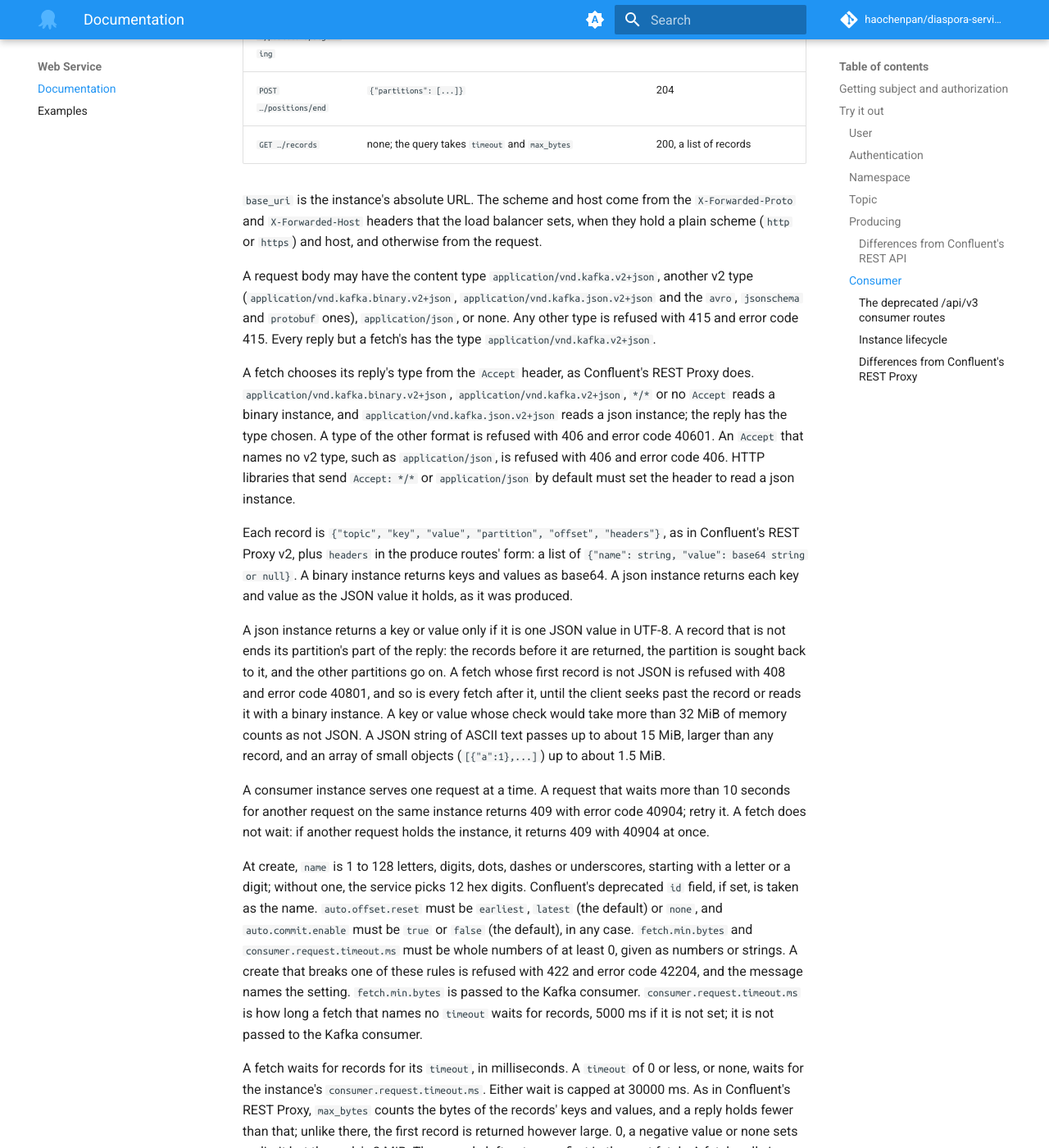
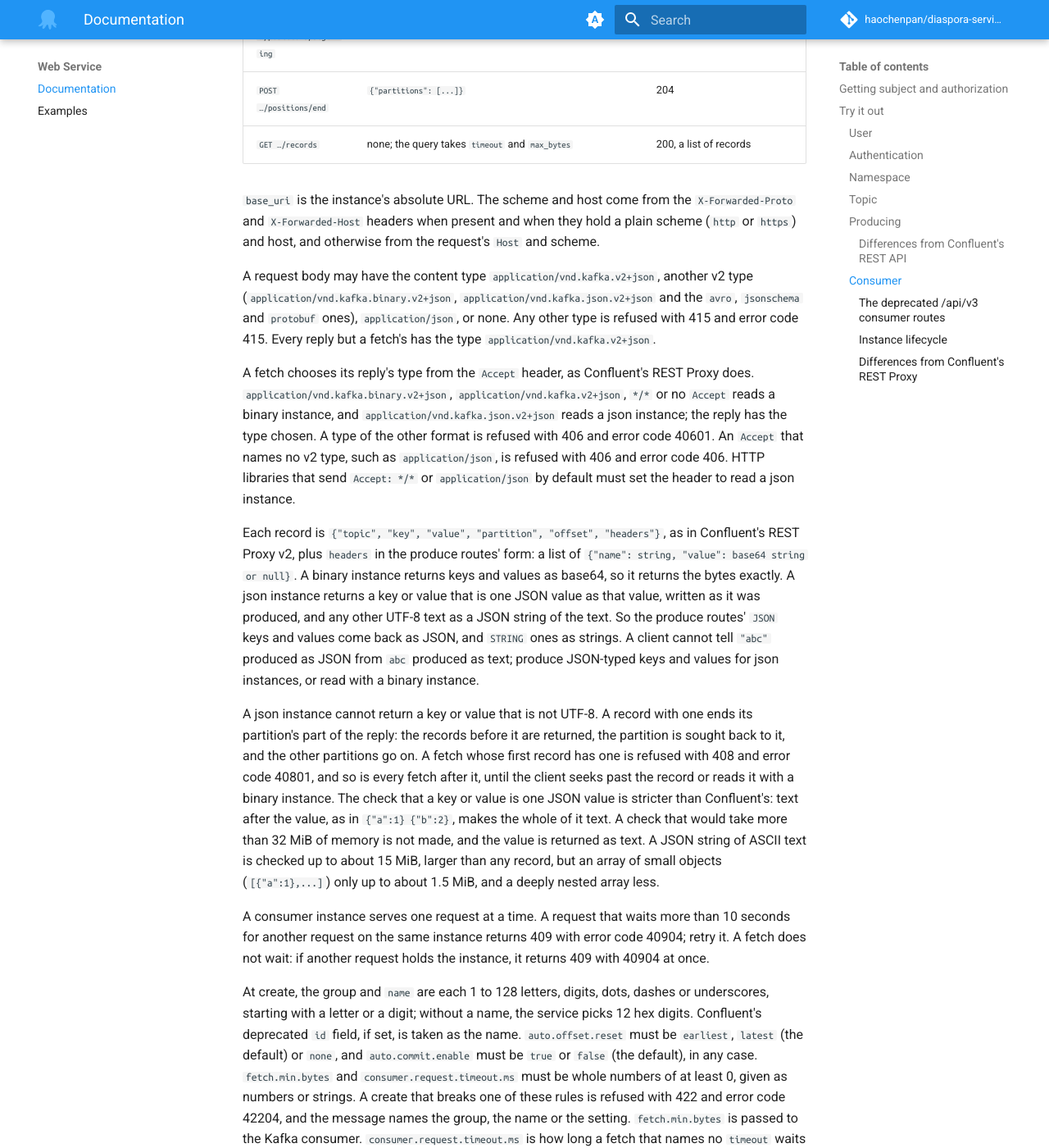
Before and after one commit to haochenpan/diaspora-service, an MkDocs documentation site: the page built from docs/web/api.md, in a window 1280 px wide and 1400 px high, scrolled down 9640 px. Shown: the whole window at 82% size. Built offline with MkDocs 1.6.1 and Material for MkDocs 9.7.7, drawn with Linux system fonts in a browser that asks for light colours; comment, search, counter and statistics services are not loaded; the version menu is left out; some of the changed text lies outside the part shown.

Commit message:
Document text on json instances, commits at close and the changes for old clients
- A json instance returns UTF-8 text that is not JSON as a string, and
  only bytes that are not UTF-8 get 408. The differences from Confluent
  list this, the stricter JSON check (text after a value, values too
  costly to check) and the rule for group names.
- The lifecycle section lists every time an auto-commit instance
  commits, and says that an idle instance stays in its group until it
  is closed.
- A list says what clients of the earlier routes must change: 415 for
  other content types, 422 for names the earlier routes took, an
  absolute base_uri, the Accept a json fetch needs, and the new bodies.
- base_uri uses X-Forwarded-Host when present.

Co-Authored-By: Claude Opus 5.5 <noreply@anthropic.com>

```diff
--- a/docs/web/api.md
+++ b/docs/web/api.md
@@ -272,19 +272,19 @@ In this table, `…` stands for `/api/v2/consumers/{group}/instances/{instance}`
 | `POST …/positions/end` | `{"partitions": [...]}` | 204 |
 | `GET …/records` | none; the query takes `timeout` and `max_bytes` | 200, a list of records |
 
-`base_uri` is the instance's absolute URL. The scheme and host come from the `X-Forwarded-Proto` and `X-Forwarded-Host` headers that the load balancer sets, when they hold a plain scheme (`http` or `https`) and host, and otherwise from the request.
+`base_uri` is the instance's absolute URL. The scheme and host come from the `X-Forwarded-Proto` and `X-Forwarded-Host` headers when present and when they hold a plain scheme (`http` or `https`) and host, and otherwise from the request's `Host` and scheme.
 
 A request body may have the content type `application/vnd.kafka.v2+json`, another v2 type (`application/vnd.kafka.binary.v2+json`, `application/vnd.kafka.json.v2+json` and the `avro`, `jsonschema` and `protobuf` ones), `application/json`, or none. Any other type is refused with 415 and error code 415. Every reply but a fetch's has the type `application/vnd.kafka.v2+json`.
 
 A fetch chooses its reply's type from the `Accept` header, as Confluent's REST Proxy does. `application/vnd.kafka.binary.v2+json`, `application/vnd.kafka.v2+json`, `*/*` or no `Accept` reads a binary instance, and `application/vnd.kafka.json.v2+json` reads a json instance; the reply has the type chosen. A type of the other format is refused with 406 and error code 40601. An `Accept` that names no v2 type, such as `application/json`, is refused with 406 and error code 406. HTTP libraries that send `Accept: */*` or `application/json` by default must set the header to read a json instance.
 
-Each record is `{"topic", "key", "value", "partition", "offset", "headers"}`, as in Confluent's REST Proxy v2, plus `headers` in the produce routes' form: a list of `{"name": string, "value": base64 string or null}`. A binary instance returns keys and values as base64. A json instance returns each key and value as the JSON value it holds, as it was produced.
+Each record is `{"topic", "key", "value", "partition", "offset", "headers"}`, as in Confluent's REST Proxy v2, plus `headers` in the produce routes' form: a list of `{"name": string, "value": base64 string or null}`. A binary instance returns keys and values as base64, so it returns the bytes exactly. A json instance returns a key or value that is one JSON value as that value, written as it was produced, and any other UTF-8 text as a JSON string of the text. So the produce routes' `JSON` keys and values come back as JSON, and `STRING` ones as strings. A client cannot tell `"abc"` produced as JSON from `abc` produced as text; produce JSON-typed keys and values for json instances, or read with a binary instance.
 
-A json instance returns a key or value only if it is one JSON value in UTF-8. A record that is not ends its partition's part of the reply: the records before it are returned, the partition is sought back to it, and the other partitions go on. A fetch whose first record is not JSON is refused with 408 and error code 40801, and so is every fetch after it, until the client seeks past the record or reads it with a binary instance. A key or value whose check would take more than 32 MiB of memory counts as not JSON. A JSON string of ASCII text passes up to about 15 MiB, larger than any record, and an array of small objects (`[{"a":1},...]`) up to about 1.5 MiB.
+A json instance cannot return a key or value that is not UTF-8. A record with one ends its partition's part of the reply: the records before it are returned, the partition is sought back to it, and the other partitions go on. A fetch whose first record has one is refused with 408 and error code 40801, and so is every fetch after it, until the client seeks past the record or reads it with a binary instance. The check that a key or value is one JSON value is stricter than Confluent's: text after the value, as in `{"a":1} {"b":2}`, makes the whole of it text. A check that would take more than 32 MiB of memory is not made, and the value is returned as text. A JSON string of ASCII text is checked up to about 15 MiB, larger than any record, but an array of small objects (`[{"a":1},...]`) only up to about 1.5 MiB, and a deeply nested array less.
 
 A consumer instance serves one request at a time. A request that waits more than 10 seconds for another request on the same instance returns 409 with error code 40904; retry it. A fetch does not wait: if another request holds the instance, it returns 409 with 40904 at once.
 
-At create, `name` is 1 to 128 letters, digits, dots, dashes or underscores, starting with a letter or a digit; without one, the service picks 12 hex digits. Confluent's deprecated `id` field, if set, is taken as the name. `auto.offset.reset` must be `earliest`, `latest` (the default) or `none`, and `auto.commit.enable` must be `true` or `false` (the default), in any case. `fetch.min.bytes` and `consumer.request.timeout.ms` must be whole numbers of at least 0, given as numbers or strings. A create that breaks one of these rules is refused with 422 and error code 42204, and the message names the setting. `fetch.min.bytes` is passed to the Kafka consumer. `consumer.request.timeout.ms` is how long a fetch that names no `timeout` waits for records, 5000 ms if it is not set; it is not passed to the Kafka consumer.
+At create, the group and `name` are each 1 to 128 letters, digits, dots, dashes or underscores, starting with a letter or a digit; without a name, the service picks 12 hex digits. Confluent's deprecated `id` field, if set, is taken as the name. `auto.offset.reset` must be `earliest`, `latest` (the default) or `none`, and `auto.commit.enable` must be `true` or `false` (the default), in any case. `fetch.min.bytes` and `consumer.request.timeout.ms` must be whole numbers of at least 0, given as numbers or strings. A create that breaks one of these rules is refused with 422 and error code 42204, and the message names the group, the name or the setting. `fetch.min.bytes` is passed to the Kafka consumer. `consumer.request.timeout.ms` is how long a fetch that names no `timeout` waits for records, 5000 ms if it is not set; it is not passed to the Kafka consumer.
 
 A fetch waits for records for its `timeout`, in milliseconds. A `timeout` of 0 or less, or none, waits for the instance's `consumer.request.timeout.ms`. Either wait is capped at 30000 ms. As in Confluent's REST Proxy, `max_bytes` counts the bytes of the records' keys and values, and a reply holds fewer than that; unlike there, the first record is returned however large. 0, a negative value or none sets no limit but the reply's 2 MiB. The records left out come first in the next fetch. A fetch polls in turns of at most half a second (see the limits below), and its turns and its waits for a turn together take no longer than its `timeout`. It returns as soon as a turn finds records, and returns `[]` if none did.
 
@@ -298,11 +298,26 @@ Every topic has one partition, 0, and a request that names another partition is
 
 The consumer routes of earlier versions, under `/api/v3/{namespace}/consumers`, remain as deprecated aliases of the v2 routes, with the namespace in the path. They take the same bodies and give the same replies, and a create through them returns a `base_uri` under `/api/v3`. Their replies carry the header `Deprecation: @1792972800` (RFC 9745: deprecated since 26 October 2026), and the OpenAPI document marks them deprecated. An instance is the same instance through either prefix. A later version removes the aliases, so clients should move to `/api/v2/consumers`.
 
+Clients of the earlier routes see these changes:
+
+- A request body with a content type other than a v2 type or `application/json` is refused with 415. `curl -d` without `-H "Content-Type: ..."` sends `application/x-www-form-urlencoded`, so it is refused.
+- A create with a group or name that breaks the rule above is refused with 422, including an empty name, which the earlier routes took.
+- `base_uri` is an absolute URL. A client that built an instance's URL as the host followed by `base_uri` must use `base_uri` alone.
+- A fetch from a json instance must send `Accept: application/vnd.kafka.json.v2+json`. Without it, or with `*/*`, it is refused with 406 and 40601, and with `application/json` with 406 and 406.
+- A json instance returns JSON keys and values as JSON values, not as strings, and records carry `headers`.
+- `max_bytes` counts bytes, a commit answers `[]`, and `GET …/offsets` leaves out partitions never committed.
+
 #### Instance lifecycle
 
 An instance lives in the memory of the one worker that created it. A deploy or a restart of the service drops every instance, and an instance idle for `CONSUMER_INSTANCE_TIMEOUT_MS` (5 minutes by default; the service looks every 30 s) is closed. The next request for an instance that is gone gets 404 with error code 40403.
 
-An instance created with `auto.commit.enable` set to `true` commits its positions before it closes, when it is deleted, when it is closed for being idle, and when the service shuts down. Its position in a partition is the record after the last one a fetch returned to the client, since records that a reply left out or that did not reach the client are sought back to. The commit waits at most 5 s; at shutdown, all the instances share 8 s. A commit that fails or runs out of time is logged, and the instance closes anyway, so the group keeps its earlier commit. The Kafka consumer of such an instance also commits every 5 s while it fetches. An instance without auto-commit commits nothing when it closes: only the client's commits count.
+An instance created with `auto.commit.enable` set to `true` commits its positions at these times, and no others:
+
+- During a fetch, when 5 s or more have passed since its last commit: the Kafka consumer commits the positions it had before that fetch's poll.
+- When it is assigned partitions or unsubscribes, and, while it is subscribed, before its group rebalances during a fetch: the Kafka consumer commits its positions first.
+- When it is deleted, when the service closes it for being idle, and when the service shuts down, before it closes. The commit waits at most 5 s; at shutdown, all the instances share 8 s.
+
+Its position in a partition is the record after the last one a fetch returned to the client: records that a reply left out, that did not reach the client, or that a fetch cancelled at shutdown had polled are sought back to before any commit. An idle instance stays in its consumer group until the service closes it, so the commit at that close goes through. A commit that fails or runs out of time is logged, and the instance closes anyway, so the group keeps its earlier commit; at shutdown, an instance still busy after 8 s is neither committed nor closed. An instance without auto-commit commits nothing by itself: only the client's commits count.
 
 After a 404 with 40403, the client creates the instance again with the same group and name, subscribes or assigns again, and fetches. The group starts from its last commit, so the records fetched after that commit come again; a client that needs each record once should carry an id in the record and drop repeats. A group that has never committed starts where the instance's `auto.offset.reset` says, and with `latest`, the default, it skips the records produced while no instance was reading.
 
@@ -314,7 +329,7 @@ The consumer routes have these limits:
 - A reply holds at most 2 MiB of JSON. The records past that are left for the next fetch, which returns them first. A fetch always returns its first record, however large: a reply over 2 MiB holds that record alone and is sent in chunks, without a `Content-Length`.
 - A user may have 2 fetches in progress. A fetch past those is refused at once with 429 and error code 42901.
 - The service polls for 3 fetches at once, in turns of at most half a second, which fetches take in the order they ask. A turn that finds nothing goes to the back of the line; a turn that finds records keeps its place until its reply is sent. So a fetch whose records are ready waits about half a second for every 3 fetches ahead of it: about 2.5 s behind 15 quiet long polls, the most there can be, since the service holds 16 instances and an instance serves one fetch at a time. Replies being sent hold their turns longer. The default wait of 5000 ms gets through behind 15 quiet long polls; a shorter `timeout` can be refused. A fetch that gets no turn within its wait for records is refused with 429 and 42901. Like the refusal for a user's third fetch, it carries `Retry-After: 1` and fetches nothing.
-- A reply must be sent within 30 s. A reply whose sending has begun and takes longer is not fetched again: the service closes the connection, and the next fetch starts after the reply's records. A reply over 2 MiB holds one record of up to 8 MiB, which takes up to about 10.7 MiB as base64 and its own size as JSON, so a client may need to read such a reply at 0.36 MiB/s or faster. The skipped records stay in the topic, and the positions route can seek back to them, to the offset after the last record the client received, until a commit without a body, or auto-commit, commits past them. `max_bytes` does not make a one-record reply smaller.
+- A reply must be sent within 30 s. A reply whose sending has begun and takes longer is not fetched again: the service closes the connection, and the next fetch starts after the reply's records. A reply over 2 MiB holds one record of up to 8 MiB, which takes up to about 10.7 MiB as base64 and up to 48 MiB as the JSON string of text of control characters, so a client may need to read such a reply at 1.6 MiB/s or faster. In `binary`, the reply for an 8 MiB record is about 10.7 MiB, which needs about 0.36 MiB/s. The skipped records stay in the topic, and the positions route can seek back to them, to the offset after the last record the client received, until a commit without a body, or auto-commit, commits past them. `max_bytes` does not make a one-record reply smaller.
 - A reply the client did not receive is fetched again by the next fetch, unless it was already handed to the network or took more than 30 s to send. This covers a client that leaves while its fetch polls or while a reply is sent, and a reply that fails to encode. The service cannot tell whether a client read a reply it handed to the network whole, so such a reply counts as received, as a reply read by a Kafka consumer does.
 - When a reply is cut at 2 MiB or at `max_bytes`, the partitions take turns to come first in the next replies, so one partition's records cannot keep another's out. Within a partition, records keep their order.
 
@@ -331,7 +346,7 @@ Every error reply of a consumer route is `{"error_code": <int>, "message": <str>
 | 40403 | 404 | The consumer instance is not found |
 | 406 | 406 | A fetch's `Accept` names no v2 type |
 | 40601 | 406 | A fetch's `Accept` names a format other than the instance's |
-| 40801 | 408 | A json instance's next record has a key or value that is not JSON |
+| 40801 | 408 | A json instance's next record has a key or value that is not UTF-8 |
 | 40902 | 409 | The group already has an instance of that name |
 | 40903 | 409 | A seek or commit on a partition not assigned to the instance, a subscribe while partitions are assigned or an assign while subscribed, or a commit the group refused because it rebalanced |
 | 40904 | 409 | Another request held the instance for more than 10 s; retry |
@@ -354,10 +369,12 @@ The consumer routes follow the paths, bodies, statuses and codes of Confluent's
 | --- | --- | --- | --- |
 | Namespace and topic names | The routes act in the caller's default namespace; topics and groups are named without it | No namespaces | Each user's topics and groups are prefixed with the user's namespace |
 | `/api/v3/{namespace}/consumers` | Deprecated aliases of the v2 routes | No such routes | Clients of earlier versions keep working until a later version removes them |
-| Instance name | 1 to 128 letters, digits, dots, dashes or underscores, starting with a letter or digit; else 422, 42204 | No rule | The name is a segment of `base_uri` |
+| Group and instance names | 1 to 128 letters, digits, dots, dashes or underscores, starting with a letter or digit; else 422, 42204 | No rule | Both are segments of `base_uri`, and clients drop a segment such as `..` |
 | Request content type `application/json` | Accepted | 415, 415 | Clients that send JSON as `application/json` keep working |
 | Record headers | Each record has `headers` | v2 records have none | The produce routes write headers, so the consumer routes return them |
-| A json record that is not JSON | 408, 40801 when it is the first in the reply; otherwise the records before it are returned and the next fetch starts at it | 408, 40801, and the records the fetch had read are not returned | No record is lost |
+| A json key or value that is UTF-8 text but not JSON | Returned as a JSON string of the text | 408, 40801 | A topic with text, such as the produce routes' `STRING` values, does not block a json instance |
+| A json key or value that is not UTF-8 | 408, 40801 when it is the first in the reply; otherwise the records before it are returned and the next fetch starts at it | 408, 40801, and the records the fetch had read are not returned | No record is lost |
+| Text after a JSON value, as in `{"a":1} {"b":2}` | The whole is text, returned as a string | The first value is returned and the rest ignored | The value is returned as it was produced |
 | `max_bytes` | The first record is returned however large | A first record of `max_bytes` bytes or more is not returned, so every fetch returns `[]` | A fetch always moves on |
 | Format `avro`, `jsonschema` or `protobuf` | Refused, 422, 422 | Decoded with a schema registry | Octopus runs no schema registry. Confluent refuses a format it does not know with 422, 422 |
 | Body not JSON | 400, 40003 | 400, 400 | The produce routes' code for the same case |
@@ -373,7 +390,7 @@ The consumer routes follow the paths, bodies, statuses and codes of Confluent's
 | Most bytes a fetch asks for | 1 MiB | 50 MiB, the Kafka consumer's default `fetch.max.bytes` | With 50 MiB, one fetch from 50 topics took 128 MiB of memory in a test, and the service has 1 GB |
 | More than 2 fetches for a user, or no turn to poll within the fetch's wait | 429, 42901, with `Retry-After: 1` | No limit | Each fetch can hold a record of 8 MiB from each broker in the service's memory |
 | Reply over 2 MiB of JSON | The records past 2 MiB are left for the next fetch; a first record over 2 MiB is returned alone | Up to `max_bytes` bytes, and the proxy's `consumer.request.max.bytes` | It bounds the service's memory |
-| A json key or value whose check would take over 32 MiB | Not JSON: 408, 40801, as above | Decoded | It bounds the service's memory |
+| A json key or value whose check would take over 32 MiB, such as a large deeply nested array | Returned as a JSON string of its text | Decoded | It bounds the service's memory |
 | `timeout` | 0 or less, or none, waits for the instance's `consumer.request.timeout.ms`; a positive `timeout` waits for itself; either wait is capped at 30000 ms | 0 or less, or none, waits for `consumer.request.timeout.ms`; a positive `timeout` waits for the smaller of itself and `consumer.request.timeout.ms` | A client can wait longer than its instance's default, up to 30 s |
 | `consumer.request.timeout.ms` | The wait of a fetch that names no `timeout`, 5000 ms if not set, capped at 30000 ms; not passed to the Kafka consumer | The same, with the proxy's own default and no cap | The 30 s cap on every fetch wait |
 | `fetch.min.bytes` | Passed to the Kafka consumer, so each broker waits for that many bytes before it replies | The least bytes the proxy gathers for a reply before the wait ends | The service gathers no records past one poll of the Kafka consumer |
```
Also changed, not shown: docs/architecture.md (+5 -4 lines).
